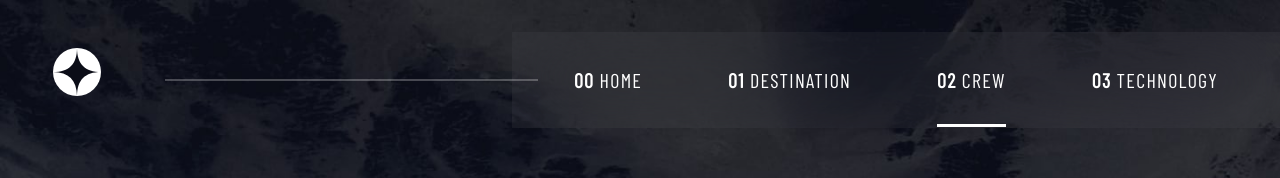
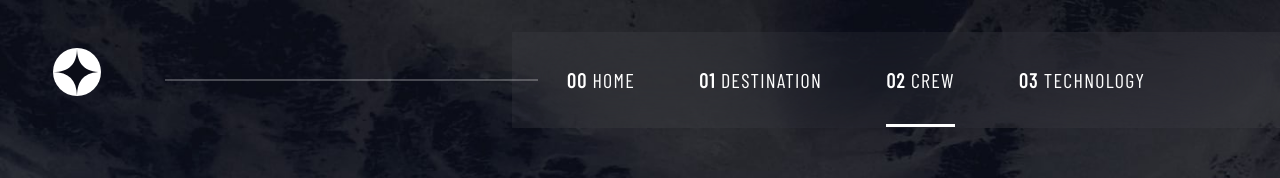
Before and after one commit to prakashraja-0723/space-tourism-app, a React (Vite) app: page /crew/pilot in a window 1280 px wide. Shown: the top 178 px of the page. Built offline with nearby package versions, Linux system fonts and the light colour scheme; a web font is replaced by a local one.

Commit message:
Space-Tourism-App

```diff
--- a/src/Components/Templetes/Header/Header.css
+++ b/src/Components/Templetes/Header/Header.css
@@ -164,10 +164,11 @@
     display: flex;
     flex-direction: row;
     align-items: center;
-    justify-content: space-evenly;
-    gap: 1.5em;
+    justify-content: center;
+    gap: 4em;
     z-index: 1;
     height: 6em;
+    padding-right: 5em;
   }
   .header__nav__list li{
     font-size: 1.25rem;
```
